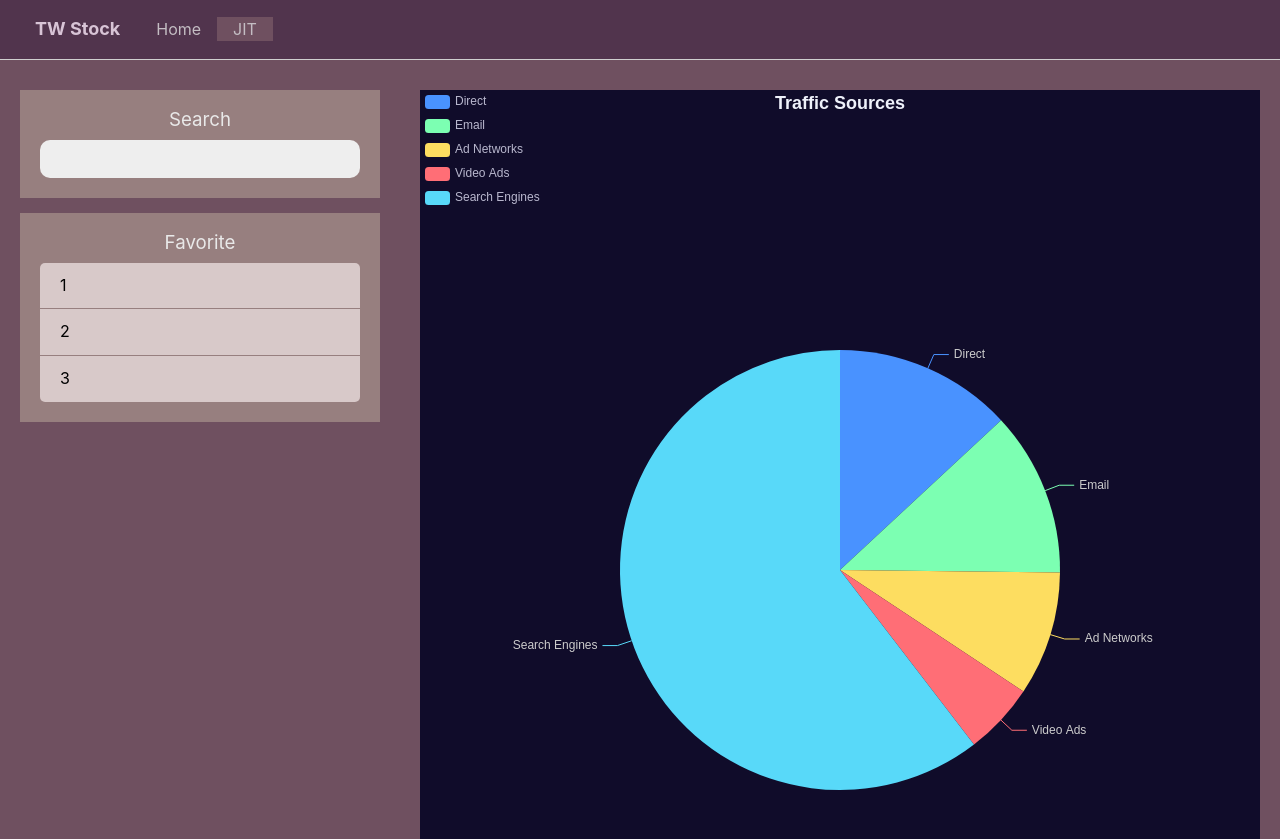
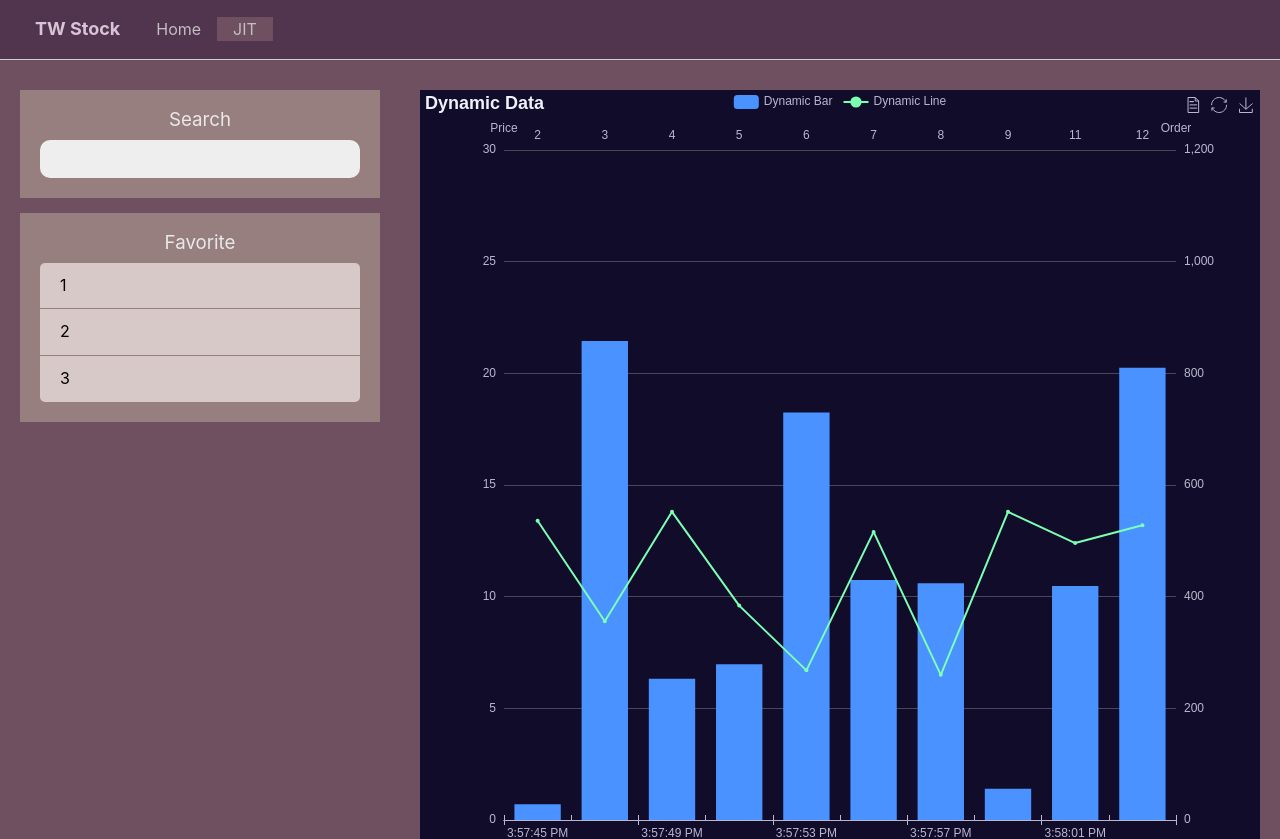
Before and after one commit to wangchristine/tw-stock, a Vue app: page /my-stock in a window 1280 px wide. Shown: the top 839 px of the page. Built offline with nearby package versions, Linux system fonts and the light colour scheme.

Commit message:
test dynamic chart

```diff
--- a/src/components/JITStockCanvas.vue
+++ b/src/components/JITStockCanvas.vue
@@ -1,64 +1,175 @@
 <script setup>
 import { use } from "echarts/core";
 import { CanvasRenderer } from "echarts/renderers";
-import { PieChart } from "echarts/charts";
+import { LineChart, BarChart } from "echarts/charts";
 import {
+  GridComponent,
+  LegendComponent,
   TitleComponent,
   TooltipComponent,
-  LegendComponent,
+  ToolboxComponent,
+  DataZoomComponent,
 } from "echarts/components";
 import VChart, { THEME_KEY } from "vue-echarts";
 import { ref, provide } from "vue";
 
 use([
   CanvasRenderer,
-  PieChart,
+  LineChart,
+  BarChart,
+  GridComponent,
+  LegendComponent,
   TitleComponent,
   TooltipComponent,
-  LegendComponent,
+  ToolboxComponent,
+  DataZoomComponent,
 ]);
 
 provide(THEME_KEY, "dark");
 
+var app = {};
+
+const categories = (function () {
+  let now = new Date();
+  let res = [];
+  let len = 10;
+  while (len--) {
+    res.unshift(now.toLocaleTimeString().replace(/^\D*/, ""));
+    now = new Date(+now - 2000);
+  }
+  return res;
+})();
+const categories2 = (function () {
+  let res = [];
+  let len = 10;
+  while (len--) {
+    res.push(10 - len - 1);
+  }
+  return res;
+})();
+const data = (function () {
+  let res = [];
+  let len = 10;
+  while (len--) {
+    res.push(Math.round(Math.random() * 1000));
+  }
+  return res;
+})();
+const data2 = (function () {
+  let res = [];
+  let len = 0;
+  while (len < 10) {
+    res.push(+(Math.random() * 10 + 5).toFixed(1));
+    len++;
+  }
+  return res;
+})();
+
+const chart = ref(null);
+
 const option = ref({
   title: {
-    text: "Traffic Sources",
-    left: "center",
+    text: "Dynamic Data",
   },
   tooltip: {
-    trigger: "item",
-    formatter: "{a} <br/>{b} : {c} ({d}%)",
+    trigger: "axis",
+    axisPointer: {
+      type: "cross",
+      label: {
+        backgroundColor: "#283b56",
+      },
+    },
   },
-  legend: {
-    orient: "vertical",
-    left: "left",
-    data: ["Direct", "Email", "Ad Networks", "Video Ads", "Search Engines"],
+  legend: {},
+  toolbox: {
+    show: true,
+    feature: {
+      dataView: { readOnly: false },
+      restore: {},
+      saveAsImage: {},
+    },
   },
+  dataZoom: {
+    show: false,
+    start: 0,
+    end: 100,
+  },
+  xAxis: [
+    {
+      type: "category",
+      boundaryGap: true,
+      data: categories,
+    },
+    {
+      type: "category",
+      boundaryGap: true,
+      data: categories2,
+    },
+  ],
+  yAxis: [
+    {
+      type: "value",
+      scale: true,
+      name: "Price",
+      max: 30,
+      min: 0,
+      boundaryGap: [0.2, 0.2],
+    },
+    {
+      type: "value",
+      scale: true,
+      name: "Order",
+      max: 1200,
+      min: 0,
+      boundaryGap: [0.2, 0.2],
+    },
+  ],
   series: [
     {
-      name: "Traffic Sources",
-      type: "pie",
-      radius: "55%",
-      center: ["50%", "60%"],
-      data: [
-        { value: 335, name: "Direct" },
-        { value: 310, name: "Email" },
-        { value: 234, name: "Ad Networks" },
-        { value: 135, name: "Video Ads" },
-        { value: 1548, name: "Search Engines" },
-      ],
-      emphasis: {
-        itemStyle: {
-          shadowBlur: 10,
-          shadowOffsetX: 0,
-          shadowColor: "rgba(0, 0, 0, 0.5)",
-        },
-      },
+      name: "Dynamic Bar",
+      type: "bar",
+      xAxisIndex: 1,
+      yAxisIndex: 1,
+      data: data,
+    },
+    {
+      name: "Dynamic Line",
+      type: "line",
+      data: data2,
     },
   ],
 });
 
-const chart = ref(null);
+app.count = 11;
+setInterval(function () {
+  let axisData = new Date().toLocaleTimeString().replace(/^\D*/, "");
+  data.shift();
+  data.push(Math.round(Math.random() * 1000));
+  data2.shift();
+  data2.push(+(Math.random() * 10 + 5).toFixed(1));
+  categories.shift();
+  categories.push(axisData);
+  categories2.shift();
+  categories2.push(app.count++);
+  chart.value.setOption({
+    xAxis: [
+      {
+        data: categories,
+      },
+      {
+        data: categories2,
+      },
+    ],
+    series: [
+      {
+        data: data,
+      },
+      {
+        data: data2,
+      },
+    ],
+  });
+}, 2100);
 </script>
 
 <template>
```
